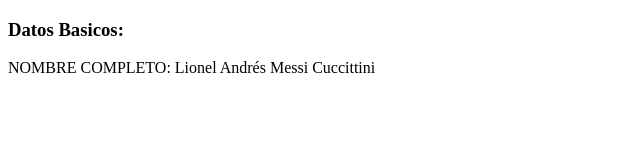
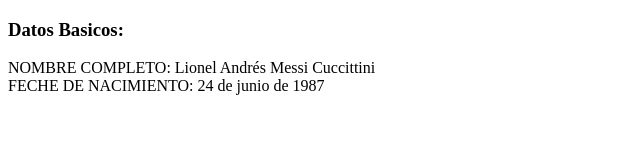
Before and after one commit to JuanPena11/Practica_casa, a plain HTML site: page index.html in a window 1280 px wide. Shown: the whole page, without its empty margins (0-640 px from the left). Drawn offline with Linux system fonts and the light colour scheme.

Commit message:
secund data basic

```diff
--- a/index.html
+++ b/index.html
@@ -8,6 +8,7 @@
 <body>
     <h3>Datos Basicos:</h3>
     <div> NOMBRE COMPLETO: Lionel Andrés Messi Cuccittini</div>
+    <div>FECHE DE NACIMIENTO: 24 de junio de 1987</div>
 
 </body>
 </html>
```
